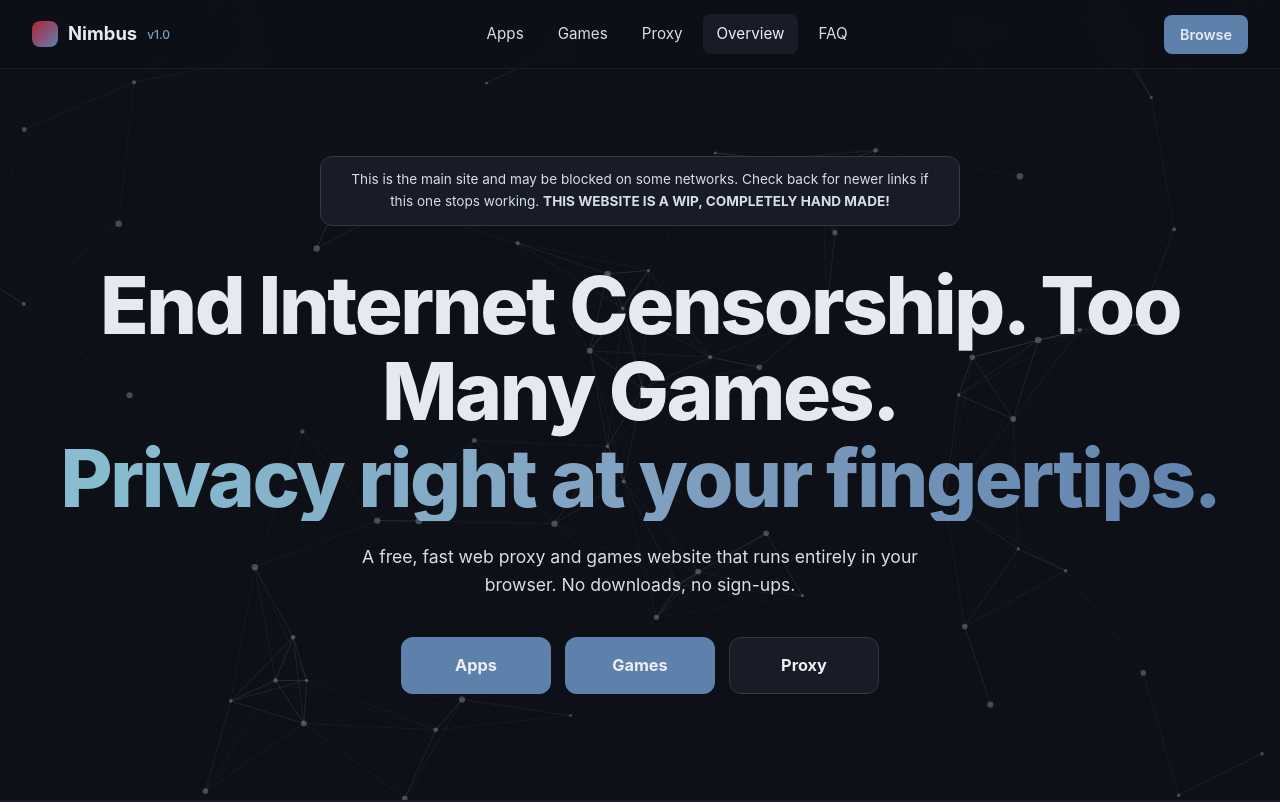
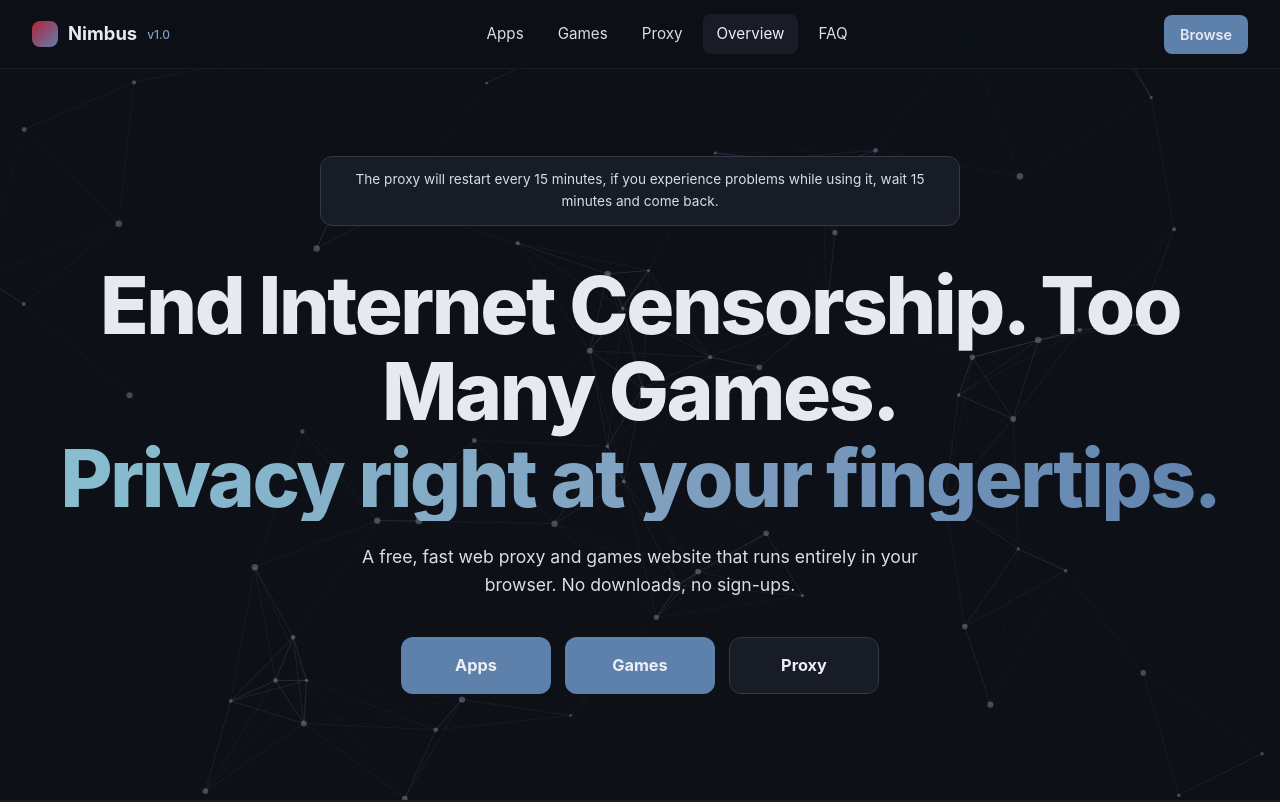
Before and after one commit to mathgameswtf/mathgameswtf.github.io, a plain HTML site: page index.html in a window 1280 px wide. Shown: the top 802 px of the page. Drawn offline with Linux system fonts and the light colour scheme.

Commit message:
Auto restart

```diff
--- a/index.html
+++ b/index.html
@@ -25,7 +25,7 @@
 </nav>
 
 <header class="hero">
-  <div class="notice">This is the main site and may be blocked on some networks. Check back for newer links if this one stops working. <strong>THIS WEBSITE IS A WIP, COMPLETELY HAND MADE!</strong></div>
+  <div class="notice">The proxy will restart every 15 minutes, if you experience problems while using it, wait 15 minutes and come back.</div>
   <h1>End Internet Censorship. Too Many Games.<span>Privacy right at your fingertips.</span></h1>
   <p class="sub">A free, fast web proxy and games website that runs entirely in your browser. No downloads, no sign-ups.</p>
 
```
Also changed, not shown: 1 other file.
